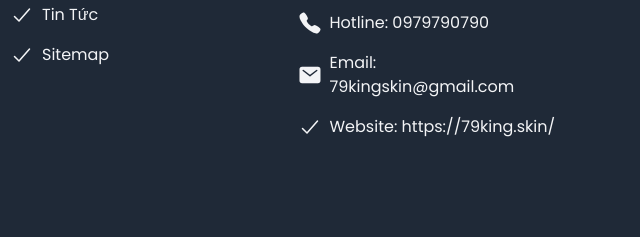
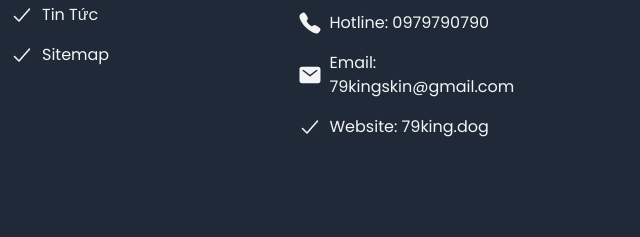
Before and after one commit to webploy99/79king.dog, a plain HTML site: page banca.html in a window 1280 px wide. Shown: the part 4504-4741 px from the top of the page, 640-1280 px from the left. Drawn offline with nearby package versions, Linux system fonts and the light colour scheme.

Commit message:
update commit

```diff
--- a/banca.html
+++ b/banca.html
@@ -298,7 +298,7 @@
                         <div class="flex gap-2"><ion-icon class="text-5xl" name="location"></ion-icon> <span class="">Địa Chỉ: 101/8 Lê Văn Thọ, Phường 9, Gò Vấp, Thành phố Hồ Chí Minh, Vietnam</span></div>
                         <div class="flex gap-2 items-center"><ion-icon class="text-2xl" name="call"></ion-icon> <span class="">Hotline: 0979790790</span></div>
                         <div class="flex gap-2 items-center"><ion-icon class="text-2xl" name="mail"></ion-icon> <span class="">Email: 79kingskin@gmail.com</span></div>
-                        <div class="flex gap-2 items-center"><ion-icon class="text-2xl" name="checkmark"></ion-icon> <a href="https://79king.skin/" class="">Website: https://79king.skin/</a></div>
+                        <div class="flex gap-2 items-center"><ion-icon class="text-2xl" name="checkmark"></ion-icon> <a href="#" class="">Website: 79king.dog</a></div>
                     </div>
                 </div>
             </div>
```
Also changed, not shown: casino.html (+1 -1 lines), index.html (+1 -1 lines), thethao.html (+1 -1 lines), xoso.html (+1 -1 lines).
